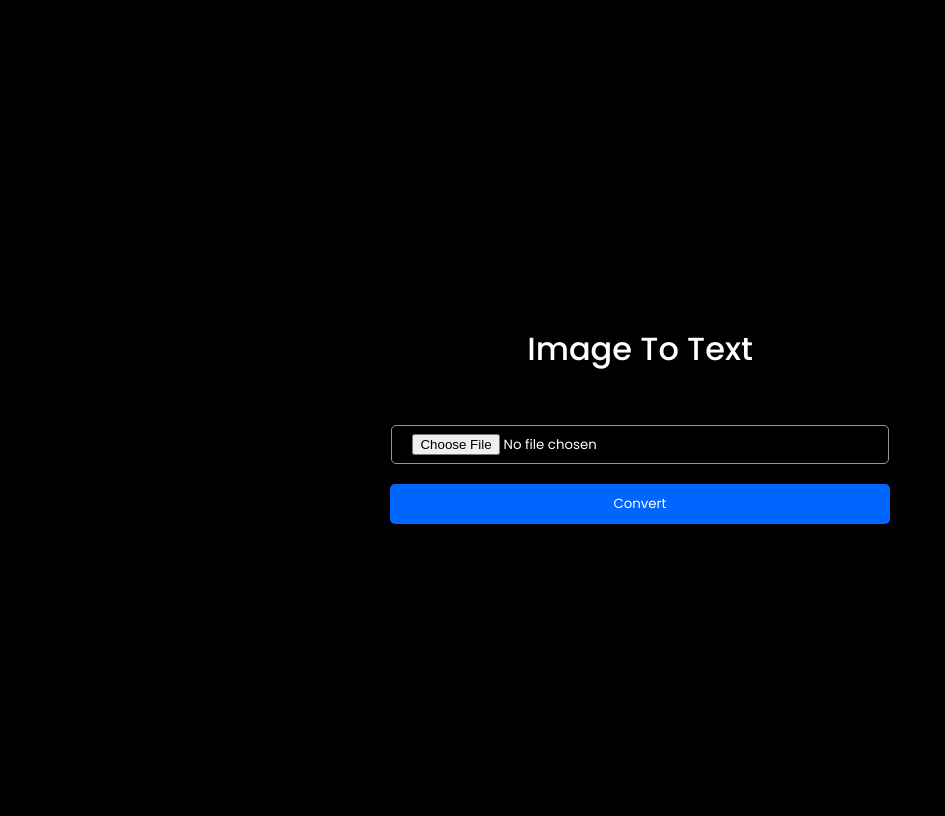
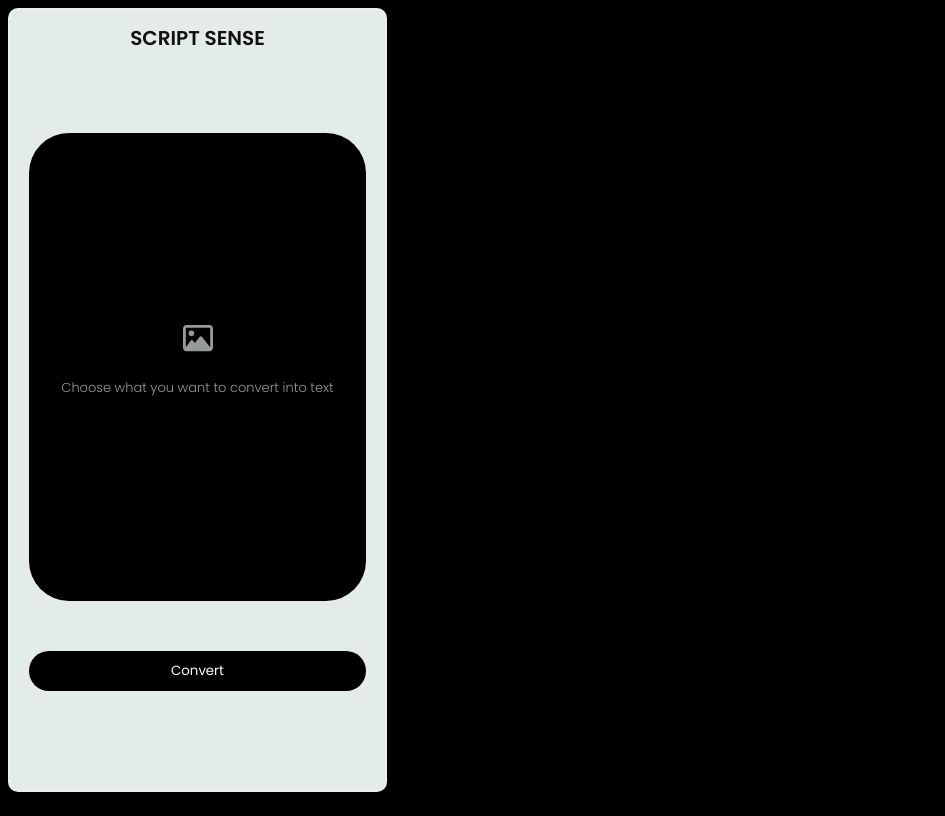
Before and after one commit to CodeVicky03/API, a React (Create React App) app: page / in a window 1280 px wide. Shown: the whole page, without its empty margins (0-945 px from the left). Built offline with nearby package versions, Linux system fonts and the light colour scheme.

Commit message:
Resposive commit

```diff
--- a/src/App.js
+++ b/src/App.js
@@ -3,6 +3,7 @@ import Tesseract from "tesseract.js";
 import Loader from "./Loader";
 import { MdOutlineMusicOff } from "react-icons/md";
 import { MdOutlineMusicNote } from "react-icons/md";
+import { FaRegImage } from "react-icons/fa6";
 
 const App = () => {
   const [isLoading, setIsLoading] = useState(false);
@@ -59,22 +60,25 @@ const App = () => {
     <div className="container" style={{ height: "100vh" }}>
       <div className="header">
         <div className="main-container">
-          {!isLoading && <h1>Image To Text</h1>}
-          {isLoading && (
-            <>
-              <Loader />
-              <p className="progress">Converting: {progress}%</p>
-            </>
-          )}
-          {!isLoading && !text && (
+          <div className="left">
+            <h1>SCRIPT SENSE</h1>
             <>
               <input
                 type="file"
+                hidden
+                id="imageUpload"
                 onChange={(e) =>
                   setImage(URL.createObjectURL(e.target.files[0]))
                 }
                 className="file"
               />
+              <label htmlFor="imageUpload">
+                <div className="label">
+                  {image && <img src={image} alt="" />}
+                  <FaRegImage className="img-icon" />
+                  <p>Choose what you want to convert into text</p>
+                </div>
+              </label>
               <input
                 type="button"
                 onClick={handleSubmit}
@@ -82,11 +86,18 @@ const App = () => {
                 className="btn"
               />
             </>
+          </div>
+          <div className="right">
+            {isLoading && (
+              <div className="pro">
+                <Loader />
+                <p className="progress">Converting: {progress}%</p>
+              </div>
             )}
             {!isLoading && text && (
-            <>
+              <div className="result">
                 <textarea
-                rows="30"
+                  rows="20"
                   value={text}
                   className="textarea"
                   onChange={(e) => setText(e.target.value)}
@@ -107,8 +118,9 @@ const App = () => {
                     )}
                   </button>
                 </div>
-            </>
+              </div>
             )}
+          </div>
         </div>
       </div>
     </div>
--- a/src/Loader.css
+++ b/src/Loader.css
@@ -1,5 +1,5 @@
 .banter-loader {
-  position: absolute;
+  /* position: absolute; */
   left: 50%;
   top: 50%;
   width: 72px;
--- a/src/index.css
+++ b/src/index.css
@@ -4,87 +4,143 @@ body {
   font-family: "poppins", sans-serif;
   background-color: black;
   color: white;
+  overflow-x: hidden;
+}
+.main-container {
+  display: flex;
+  height: 100vh;
+  width: 100%;
+  flex-direction: row;
+  gap: 10px;
+}
+@media (max-width : 1000px){
+  .main-container{
+    flex-direction: column;
+  }
+  .left{
+    min-width: calc(100% - 5px);
+    min-height: 630px;
+  }
+  .btn{
+    font-size: 24px;
+  }
+  .right{
+    margin: 40px 0px;
+    min-width: calc(100% - 5px);
+  }
+  .voice{
+    margin-bottom: 40px;
+  }
+}
+@media (max-width : 600px){
+  .btn{
+    font-size: 20px;
+  }
+}
+.left {
+  background-color: rgb(228, 236, 234);
+  width: 30%;
+  height: calc(100% - 20px);
+  color: black;
+  border-radius: 10px;
+  backdrop-filter: blur(5px);
+  border: 2px solid rgba(255, 255, 255, 0.151);
+}
+.left > h1 {
+  font-weight: 600;
+  font-size: 20px;
+  color: rgb(17, 17, 17);
+  text-align: center;
+}
+.label {
+  margin-top: 80px;
+  height: 60%;
+  width: 90%;
+  margin-left: 5%;
+  border-radius: 40px;
+  backdrop-filter: blur(5px);
+  display: flex;
+  background-color: black;
+  flex-direction: column;
+  gap: 12px;
+  justify-content: center;
+  align-items: center;
+  cursor: pointer;
+  position: relative;
   overflow: hidden;
 }
-.header {
-  display: flex;
-  flex-direction: row;
+.label>img{
+  position: absolute;
+  width: 100%;
   height: 100%;
+  object-fit: cover;
+  object-position: center;
 }
-.main-container {
-  margin-right: auto;
-  margin-left: auto;
-  display: flex;
-  gap: 20px;
-  width: 60%;
-  align-items: center;
-  flex-direction: column;
-  justify-content: center;
+.label:hover .img-icon{
+  color: rgb(228, 236, 234);
 }
-@media (max-width : 600px){
-  .main-container{
-    width: 90%;
-  }
+.label:hover p{
+  color: rgb(228, 236, 234);
 }
-.main-container > h1 {
-  text-align: center;
-  margin-left: 2rem;
-  margin-right: 2rem;
-  margin-top: 2rem;
-  margin-bottom: 2rem;
-  font-weight: 500;
-  font-size: 32px;
+.img-icon {
+  font-size: 30px;
+  color: rgba(228, 236, 234, 0.658);
 }
-.file {
-  width: 60%;
-  border: 1px solid rgb(151, 151, 151);
-  padding: 8px 20px;
-  border-radius: 5px;
-  font-family: "poppins", sans-serif;
-}
-.btn {
+.left > input {
+  margin-top: 50px;
   padding: 10px 20px;
-  width: calc(60% + 44px);
-  background-color: rgb(0, 102, 255);
+  width: 90%;
+  margin-left: 5%;
+  background-color: black;
   color: white;
-  border-radius: 5px;
+  border-radius: 100px;
   outline: none;
   border: none;
   cursor: pointer;
   font-family: "poppins", sans-serif;
 }
-.progress {
-  text-align: center;
-  margin-bottom: -150px;
+.label > p {
+  font-size: 13px;
+  font-weight: 300;
+  color: rgba(228, 236, 234, 0.658);
 }
-.textarea {
-  width: 100%;
-  height: 50%;
+.right {
+  width: 70%;
+  display: flex;
+  justify-content: center;
+  align-items: center;
+  height: 100%;
+  background-color: rgb(0, 0, 0);
+}
+
+.pro{
+  display: flex;
+  flex-direction: column;
+  align-items: center;
+  justify-content: center;
+  gap: 40px;
+}
+.result{
+  width: 80%;
+  display: flex;
+  gap: 50px;
+  flex-direction: column;
+}
+.textarea{
   padding: 10px;
   border: none;
   outline: none;
-  border-radius: 5px;
+  border-radius: 10px;
+  background-color: rgba(255, 255, 255, 0.034);
+  color: white;
   font-family: "poppins", sans-serif;
-}
-@media (max-width: 600px) {
-  .textarea {
-    width: 94%;
-  }
-}
-.img {
-  width: 800px;
-  height: 300px;
-  object-fit: cover;
-  object-position: center;
-  border-radius: 5px;
-  padding: 10px;
 }
 .btn-one {
   width: 100%;
   padding: 10px 20px;
   background-color: rgb(0, 102, 255);
   color: white;
-  border-radius: 5px;
+  border-radius: 100px;
   outline: none;
   border: none;
   cursor: pointer;
@@ -92,8 +148,6 @@ body {
 }
 .voice {
   display: flex;
-  /* justify-content: space-between; */
-  /* align-items: center; */
   width: 100%;
   gap: 10px;
 }
--- a/src/index.js
+++ b/src/index.js
@@ -2,10 +2,12 @@ import React from 'react';
 import ReactDOM from 'react-dom/client';
 import './index.css';
 import App from './App';
+// import Translator from './Translate';
 
 const root = ReactDOM.createRoot(document.getElementById('root'));
 root.render(
   <React.StrictMode>
     <App />
+    {/* <Translator/> */}
   </React.StrictMode>
 );
```
Also changed, not shown: src/Translate.js (added, +46 -0 lines). Lines whose indentation alone changed are shown as unchanged.
